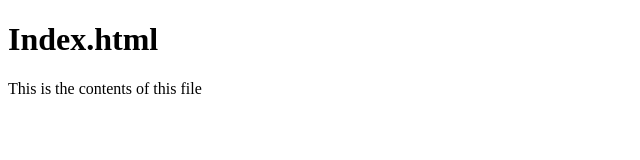
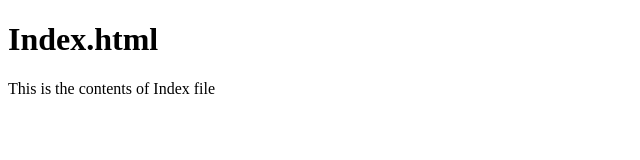
Before and after one commit to safeerjan/node-express-cera, a website: page public/index.html in a window 1280 px wide. Shown: the full height of the page, 0-640 px from the left. Drawn offline with Linux system fonts and the light colour scheme.

Commit message:
Updated index.html file message.

```diff
--- a/public/index.html
+++ b/public/index.html
@@ -8,6 +8,6 @@
   </head>
   <body>
     <h1>Index.html</h1>
-    <p>This is the contents of this file</p>
+    <p>This is the contents of Index file</p>
   </body>
 </html>
```
